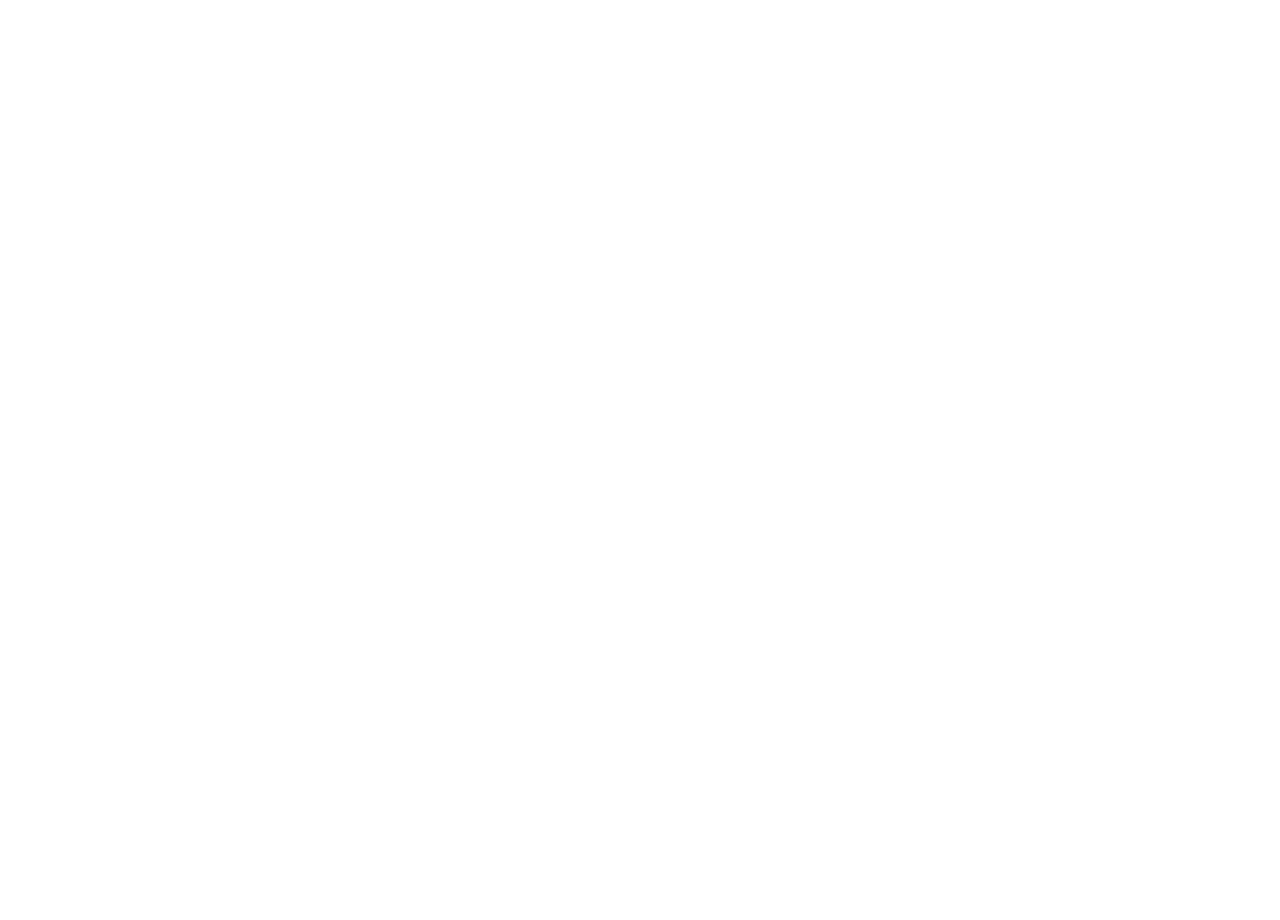
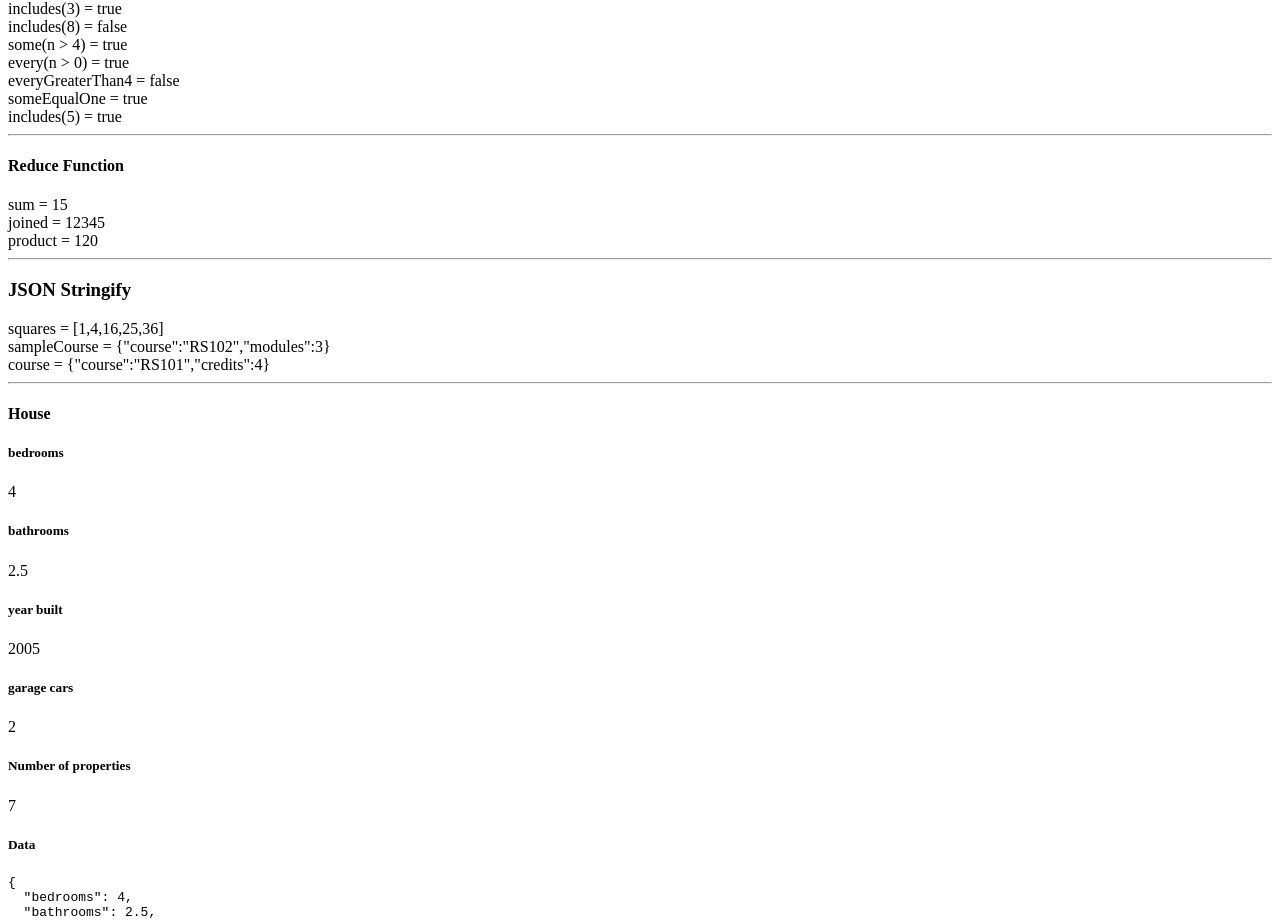
Before and after one commit to yevk55/webdev-client, a Next.js app: page /labs/lab3 in a window 1280 px wide. Shown: the part 3672-4592 px from the top of the page. Before the commit the page ends 3619 px from the top, so only its background shows below. Built offline with nearby package versions, Linux system fonts and the light colour scheme.

Commit message:
added several pages

```diff
--- /dev/null
+++ b/app/labs/lab3/House.tsx
@@ -0,0 +1,36 @@
+export default function House() {
+  const house = {
+    bedrooms: 4,
+    bathrooms: 2.5,
+    yearBuilt: 2005,
+    squareFeet: 2000,
+    address: {
+      street: "Via Roma",
+      city: "Roma",
+      state: "RM",
+      zip: "00100",
+      country: "Italy",
+    },
+    owners: ["Alice", "Bob"],
+    garage: { cars: 2 },
+  };
+  console.log(house);
+  return (
+    <div id="wd-house">
+      <h4>House</h4>
+      <h5>bedrooms</h5>
+      {house.bedrooms}
+      <h5>bathrooms</h5>
+      {house.bathrooms}
+      <h5>year built</h5>
+      {house.yearBuilt}
+      <h5>garage cars</h5>
+      {house.garage.cars}
+      <h5>Number of properties</h5>
+      {Object.keys(house).length}
+      <h5>Data</h5>
+      <pre>{JSON.stringify(house, null, 2)}</pre>
+      <hr />
+    </div>
+  );
+}
--- /dev/null
+++ b/app/labs/lab3/IncludesSomeEvery.tsx
@@ -0,0 +1,22 @@
+export default function IncludesSomeEvery() {
+  const numbers = [1, 2, 3, 4, 5];
+  const includes3 = numbers.includes(3);
+  const includes8 = numbers.includes(8);
+  const someGreaterThan4 = numbers.some((n) => n > 4);
+  const everyGreaterThan0 = numbers.every((n) => n > 0);
+  const everyGreaterThan4 = numbers.every((n) => n > 4);
+  const someEqualOne = numbers.some((n) => n === 1);
+  return (
+    <div id="wd-includes-some-every">
+      <h4>Includes, Some, Every</h4>
+      includes(3) = {includes3 + ""}           <br />
+      includes(8) = {includes8 + ""}           <br />
+      some(n &gt; 4) = {someGreaterThan4 + ""} <br />
+      every(n &gt; 0) = {everyGreaterThan0 + ""} <br />
+      everyGreaterThan4 = {everyGreaterThan4 + ""} <br />
+      someEqualOne = {someEqualOne + ""} <br />
+      includes(5) = {numbers.includes(5) + ""}
+      <hr />
+    </div>
+  );
+}
--- /dev/null
+++ b/app/labs/lab3/JsonStringify.tsx
@@ -0,0 +1,12 @@
+export default function JsonStringify() {
+  const squares = [1, 4, 16, 25, 36];
+  return (
+    <div id="wd-json-stringify">
+      <h3>JSON Stringify</h3>
+      squares = {JSON.stringify(squares)} <br />
+      sampleCourse = {JSON.stringify({ course: "RS102", modules: 3 })} <br />
+      course = {JSON.stringify({ course: "RS101", credits: 4 })}
+      <hr />
+    </div>
+  );
+}
--- /dev/null
+++ b/app/labs/lab3/ReduceFunction.tsx
@@ -0,0 +1,15 @@
+export default function ReduceFunction() {
+  const numbers = [1, 2, 3, 4, 5];
+  const sum = numbers.reduce((total, n) => total + n, 0);
+  const joined = numbers.reduce((text, n) => text + n, "");
+  const product = numbers.reduce((total, n) => total * n, 1);
+  return (
+    <div id="wd-reduce-function">
+      <h4>Reduce Function</h4>
+      sum = {sum} <br />
+      joined = {joined} <br />
+      product = {product}
+      <hr />
+    </div>
+  );
+}
--- a/app/labs/lab3/page.tsx
+++ b/app/labs/lab3/page.tsx
@@ -18,6 +18,10 @@
 import FindFunction from "./FindFunction";
 import FindIndex from "./FindIndex";
 import FilterFunction from "./FilterFunction";
+import IncludesSomeEvery from "./IncludesSomeEvery";
+import ReduceFunction from "./ReduceFunction";
+import JsonStringify from "./JsonStringify";
+import House from "./House";
 
 export default function Lab3() {
   return (
@@ -43,6 +47,10 @@
       <FindFunction />
       <FindIndex />
       <FilterFunction />
+      <IncludesSomeEvery />
+      <ReduceFunction />
+      <JsonStringify />
+      <House />
     </div>
   );
 }
```
